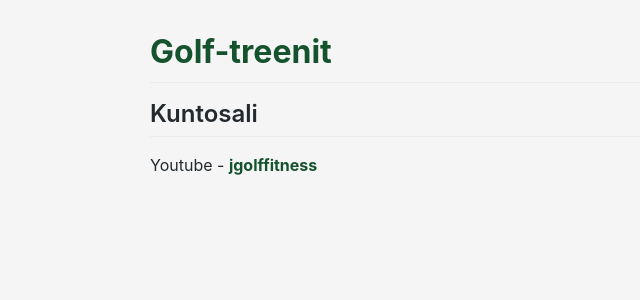
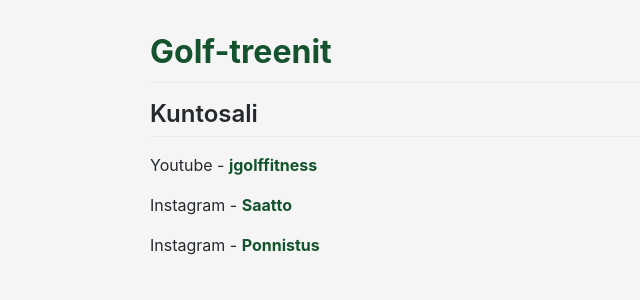
Before and after one commit to haapio/haapio.github.io, a Jekyll site: the page built from kuntosali.md, in a window 1280 px wide. Shown: the top 300 px of the page, without its empty margins (0-640 px from the left). Built offline with Jekyll 4.4.1, drawn with Linux system fonts in a browser that asks for light colours; comment, search, counter and statistics services are not loaded; our own code applies the rules of GitHub Pages for plain Markdown files.

Commit message:
Update kuntosali.md

```diff
--- a/kuntosali.md
+++ b/kuntosali.md
@@ -4,3 +4,7 @@ layout: default
 ## Kuntosali
 
 Youtube - [jgolffitness](https://www.instagram.com/reel/DPxKhXrDKWN)
+
+Instagram - [Saatto](https://www.instagram.com/reel/DdRPhb_xu7V/?stkn=bmZkbWJ1eGJmdTVu)
+
+Instagram - [Ponnistus](https://www.instagram.com/reel/DdmNSEJsKOG/?stkn=MWJycXEzaHJpdjRvbw==)
```
